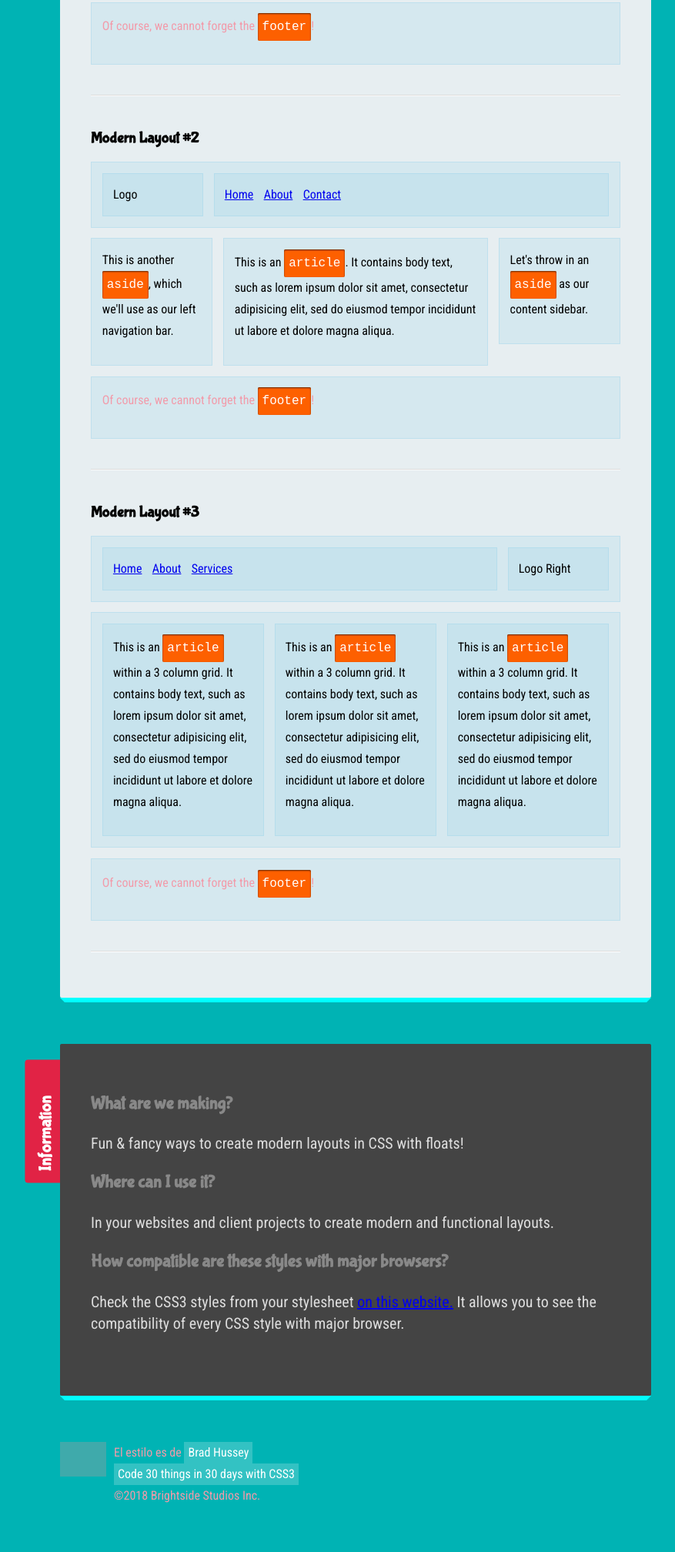
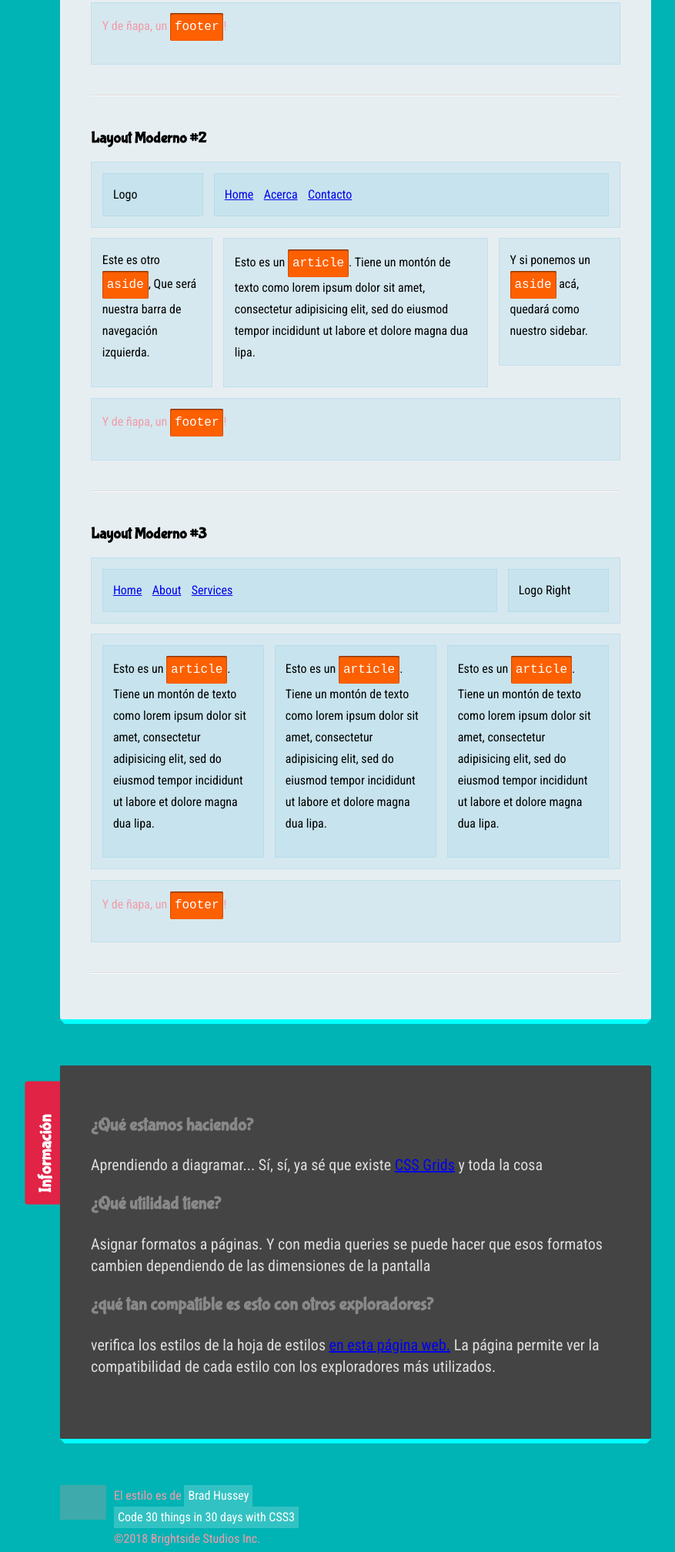
Before and after one commit to Anibalismo/CSSin30days, a plain HTML site: page 9 - Modern Layouts/index.html in a window 1280 px wide. Shown: the part 670-2686 px from the top of the page at 77% size, without its empty margins (178-1055 px from the left). Drawn offline with Linux system fonts and the light colour scheme; grey boxes are pictures that could not be loaded; a web font is replaced by a local one.

Commit message:
Se modifican traducciones. Día 9 concluido.

```diff
--- a/9 - Modern Layouts/index.html
+++ b/9 - Modern Layouts/index.html
@@ -19,35 +19,31 @@
 <link href="https://fonts.googleapis.com/css?family=Bubblegum+Sans|Nova+Mono|Roboto+Condensed" rel="stylesheet">
   </head>
   <body>
-    <h1><small>Day #9</small> Modern Layouts</h1>
-
-
-
+    <h1><small>Día #9</small> Layouts pavos</h1>
     <div class="sandbox">
-      <h2>Sandbox <small>This is where you play</small></h2>
+      <h2>Caja de arena <small>¡Juega acá!</small></h2>
       <div class="content">
 
-        <p><strong>Instructions:</strong> Using CSS, style the following sections to match the layouts in the "Final Result" below. Bonus points for making them responsive with Media Queries!</p>
+        <p><strong>Instrucciones:</strong> Usa CSS para crear un layout cómo el del vídeo de la clase. Puedes usar <a href="https://developer.mozilla.org/es/docs/CSS/Media_queries">Media Queries</a> para cambiar la representación dependiendo del tamaño de la pantalla</p>
 
         <section class="layout1">
-          <h4>Modern Layout #1</h4>
-
+          <h4>Layout Moderno #1</h4>
           <header>
-            <p>This is the <code>header</code></p>
+            <p>Este es el <code>header</code></p>
           </header>
           <article>
-            <p>This is an <code>article</code>. It contains body text, such as lorem ipsum dolor sit amet, consectetur adipisicing elit, sed do eiusmod tempor incididunt ut labore et dolore magna aliqua.</p>
+            <p>Esto es un <code>article</code>. Tiene un montón de texto como lorem ipsum dolor sit amet, consectetur adipisicing elit, sed do eiusmod tempor incididunt ut labore et dolore magna dua lipa.</p>
           </article>
           <aside>
-            <p>Let's throw in an <code>aside</code> as our content sidebar.</p>
+            <p>Y si ponemos un <code>aside</code> acá, quedará como nuestro sidebar.</p>
           </aside>
           <footer>
-            <p>Of course, we cannot forget the <code>footer</code>!</p>
+            <p>Y de ñapa, un <code>footer</code>!</p>
           </footer>
         </section>
 
         <section class="layout2">
-          <h4>Modern Layout #2</h4>
+          <h4>Layout Moderno #2</h4>
 
           <header>
             <div class="logo">
@@ -56,27 +52,27 @@
             <nav>
               <ul>
                 <li><a href="#">Home</a></li>
-                <li><a href="#">About</a></li>
-                <li><a href="#">Contact</a></li>
+                <li><a href="#">Acerca</a></li>
+                <li><a href="#">Contacto</a></li>
               </ul>
             </nav>
           </header>
           <aside class="sidenav">
-            <p>This is another <code>aside</code>, which we'll use as our left navigation bar.</p>
+            <p>Este es otro <code>aside</code>, Que será nuestra barra de navegación izquierda.</p>
           </aside>
           <article>
-            <p>This is an <code>article</code>. It contains body text, such as lorem ipsum dolor sit amet, consectetur adipisicing elit, sed do eiusmod tempor incididunt ut labore et dolore magna aliqua.</p>
+            <p>Esto es un <code>article</code>. Tiene un montón de texto como lorem ipsum dolor sit amet, consectetur adipisicing elit, sed do eiusmod tempor incididunt ut labore et dolore magna dua lipa.</p>
           </article>
           <aside class="sidebar">
-            <p>Let's throw in an <code>aside</code> as our content sidebar.</p>
+            <p>Y si ponemos un <code>aside</code> acá, quedará como nuestro sidebar.</p>
           </aside>
           <footer>
-            <p>Of course, we cannot forget the <code>footer</code>!</p>
+            <p>Y de ñapa, un <code>footer</code>!</p>
           </footer>
         </section>
 
         <section class="layout3">
-          <h4>Modern Layout #3</h4>
+          <h4>Layout Moderno #3</h4>
 
           <header>
             <div class="logo">
@@ -92,49 +88,48 @@
           </header>
           <div class="articles">
             <article>
-              <p>This is an <code>article</code> within a 3 column grid. It contains body text, such as lorem ipsum dolor sit amet, consectetur adipisicing elit, sed do eiusmod tempor incididunt ut labore et dolore magna aliqua.</p>
+              <p>Esto es un <code>article</code>. Tiene un montón de texto como lorem ipsum dolor sit amet, consectetur adipisicing elit, sed do eiusmod tempor incididunt ut labore et dolore magna dua lipa.</p>
             </article>
             <article>
-              <p>This is an <code>article</code> within a 3 column grid. It contains body text, such as lorem ipsum dolor sit amet, consectetur adipisicing elit, sed do eiusmod tempor incididunt ut labore et dolore magna aliqua.</p>
+              <p>Esto es un <code>article</code>. Tiene un montón de texto como lorem ipsum dolor sit amet, consectetur adipisicing elit, sed do eiusmod tempor incididunt ut labore et dolore magna dua lipa.</p>
             </article>
             <article>
-              <p>This is an <code>article</code> within a 3 column grid. It contains body text, such as lorem ipsum dolor sit amet, consectetur adipisicing elit, sed do eiusmod tempor incididunt ut labore et dolore magna aliqua.</p>
+              <p>Esto es un <code>article</code>. Tiene un montón de texto como lorem ipsum dolor sit amet, consectetur adipisicing elit, sed do eiusmod tempor incididunt ut labore et dolore magna dua lipa.</p>
             </article>
           </div>
           <footer>
-            <p>Of course, we cannot forget the <code>footer</code>!</p>
+            <p>Y de ñapa, un <code>footer</code>!</p>
           </footer>
         </section>
 
       </div>
     </div>
 
+
     <div class="info">
-      <h2>Information <small>About this lesson</small></h2>
-      <h3>What are we making?</h3>
-      <p>Fun &amp; fancy ways to create modern layouts in CSS with floats!</p>
+      <h2>Información <small>Acerca de esta lección</small></h2>
+      <h3>¿Qué estamos haciendo?</h3>
+      <p>Aprendiendo a diagramar... Sí, sí, ya sé que existe <a href='https://www.youtube.com/watch?v=HgwCeNVPlo0'>CSS Grids</a> y toda la cosa</p>
 
-      <h3>Where can I use it?</h3>
-      <p>In your websites and client projects to create modern and functional layouts.</p>
+      <h3>¿Qué utilidad tiene?</h3>
+      <p>Asignar formatos a páginas. Y con media queries se puede hacer que esos formatos cambien dependiendo de las dimensiones de la pantalla</p>
 
-      <h3>How compatible are these styles with major browsers?</h3>
-      <p>Check the CSS3 styles from your stylesheet <a href="http://caniuse.com/">on this website.</a> It allows you to see the compatibility of every CSS style with major browser.</p>
+      <h3>¿qué tan compatible es esto con otros exploradores?</h3>
+      <p>verifica los estilos de la hoja de estilos <a href="http://caniuse.com/">en esta página web.</a> La página permite ver la compatibilidad de cada estilo con los exploradores más utilizados.</p>
     </div>
-
 
     <footer>
       <div class="logo">
         <a href="http://codecollege.ca/" id="logo">
 
-          <img src="https://s19.postimg.org/4kzjff42b/gris.png" id="logo_bg-gray">
-          <img src="https://s19.postimg.org/rz7irce9v/amarillo.png" id="logo_bg-yellow">
-          <img src="https://s19.postimg.org/alx8chyeb/logo.png" id="logo_codecollege">
+          <img src="https://s19.postimg.org/4kzjff42b/gris.png"  id="logo_bg-gray">
+          <img src="https://s19.postimg.org/rz7irce9v/amarillo.png"  id="logo_bg-yellow">
+          <img src="https://s19.postimg.org/alx8chyeb/logo.png"  id="logo_codecollege">
 
         </a>
       </div>
       <div class="made-by">
-        El estilo es de
-        <a href="http://bradhussey.ca/">Brad Hussey</a>
+        El estilo es de <a href="http://bradhussey.ca/">Brad Hussey</a>
       </div>
       <div class="course">
         <a href="http://codecollege.ca/">Code 30 things in 30 days with CSS3</a>
@@ -143,6 +138,5 @@
         &copy;2018 Brightside Studios Inc.
       </div>
     </footer>
-
   </body>
 </html>
--- a/9 - Modern Layouts/sandbox.css
+++ b/9 - Modern Layouts/sandbox.css
@@ -1,4 +1,8 @@
-.layout1 article{
+footer{
+    clear:both;
+  }
+
+  .layout1 article{
     width:58%;
     float:left;
   }
@@ -108,7 +112,6 @@
     .layout3 article{
       width:100%;
       margin:0 0 2%;
-      float:left;
     }
     section{
       clear:both;
```
